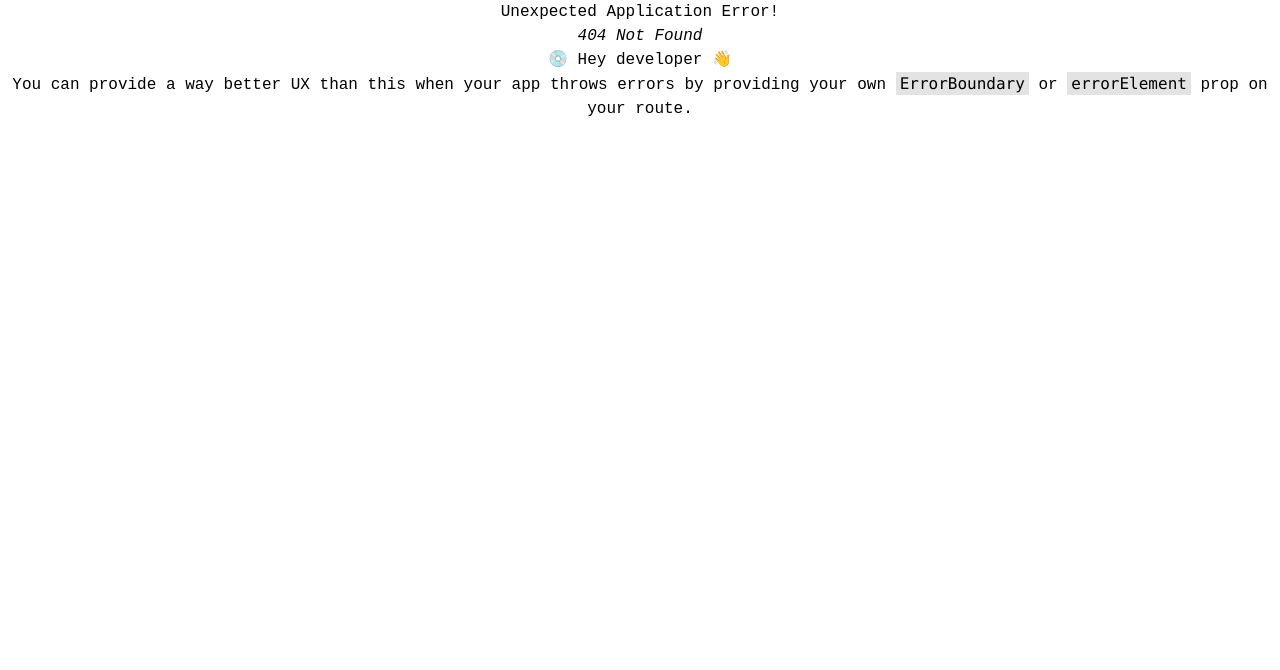
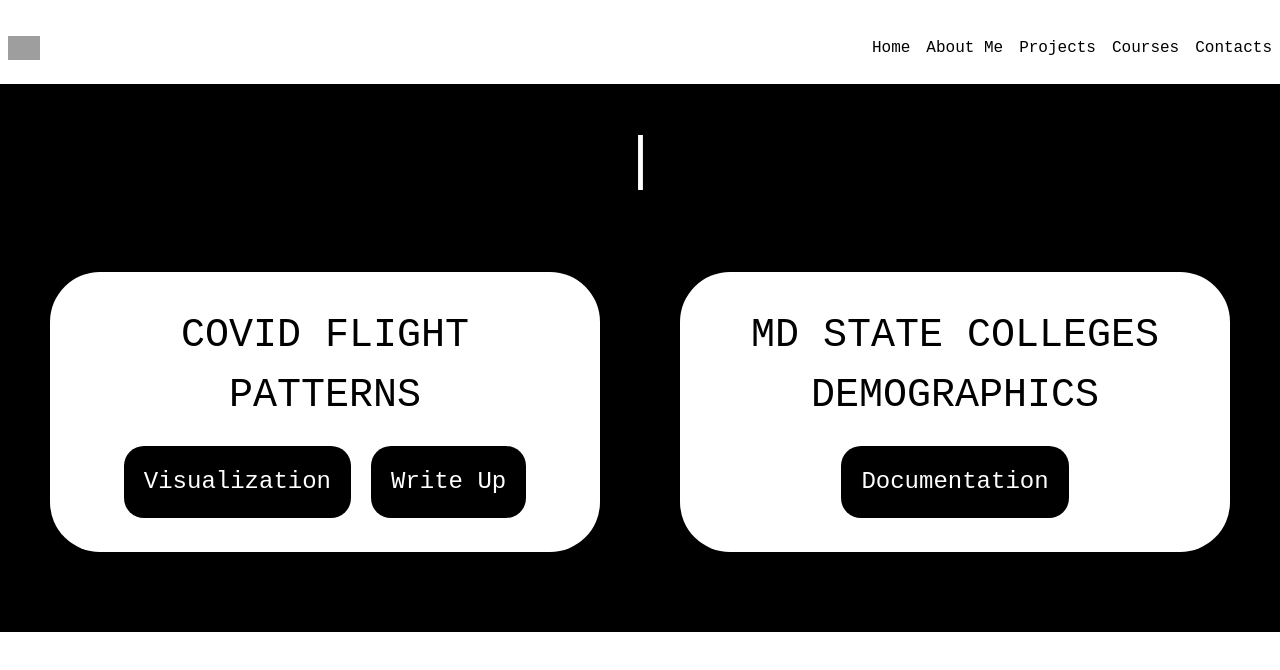
Before and after one commit to zakiralhasan/it-boss-project-one, a React (Vite) app: page /data-analysis in a window 1280 px wide. Before the commit this address had no page. Shown: the top 670 px of the page. Built offline with nearby package versions, Linux system fonts and the light colour scheme; grey boxes are pictures that could not be loaded.

Commit message:
data analysis page added

```diff
--- a/src/App.jsx
+++ b/src/App.jsx
@@ -4,6 +4,7 @@ import Home from './pages/home/Home'
 import OtherProjects from './pages/OtherProjects'
 import OrgInternet from './pages/OrgInternet'
 import MentelHealth from './pages/MentelHealth'
+import DataAnalysis from './pages/DataAnalysis'
 
 function App() {
   const router = createBrowserRouter([
@@ -18,7 +19,7 @@ function App() {
     },
     { path: '/mentel-health', element: <MentelHealth /> },
     {},
-    {},
+    { path: '/data-analysis', element: <DataAnalysis /> },
     {}
   ])
   return (
--- a/src/components/projects/Projects.jsx
+++ b/src/components/projects/Projects.jsx
@@ -21,8 +21,8 @@ const Projects = () => {
                                 </Link>
                             </div>
                             <div className='w-[320px] xl:w-[477px]'>
-                                <Link >
-                                    <p className='border border-black p-7 text-2xl  '>Course Projects</p>
+                                <Link to='/data-analysis'>
+                                    <p className='border border-black p-7 text-2xl  '>Data Analysis</p>
                                 </Link>
                             </div>
                             <div className='w-[320px] xl:w-[477px]'>
--- /dev/null
+++ b/src/pages/DataAnalysis.jsx
@@ -0,0 +1,43 @@
+import Navbar from "../components/navbar/Navbar";
+import Typewriter from 'typewriter-effect';
+
+const DataAnalysis = () => {
+    return (
+        <div>
+            <Navbar />
+            <div className="bg-black pb-10 justify-center items-center">
+                <div className='  text-white text-6xl pt-12 mb-10'>
+                    <Typewriter
+                        options={{
+                            strings: ['Data Analysis'],
+                            autoStart: true,
+                            loop: true,
+                        }}
+                    />
+                </div>
+                {/* Box section start  */}
+                < div className="flex xl:flex-row flex-col justify-center items-center">
+                    <div className="flex justify-center items-center bg-white w-[550px] h-[280px] rounded-[50px] m-10">
+                        <div >
+                            <h2 className="text-[40px] mb-5">COVID FLIGHT <br /> PATTERNS</h2>
+                            <div className="flex gap-5 justify-center">
+                                <button className="bg-black text-white p-5 rounded-[20px] text-2xl">Visualization</button>
+                                <button className="bg-black text-white p-5 rounded-[20px] text-2xl">Write Up</button>
+                            </div>
+                        </div>
+                    </div>
+                    <div className="flex justify-center items-center bg-white w-[550px] h-[280px] rounded-[50px] m-10">
+                        <div >
+                            <h2 className="text-[40px] mb-5">MD STATE COLLEGES <br /> DEMOGRAPHICS</h2>
+                            <div className="flex gap-5 justify-center">
+                                <button className="bg-black text-white p-5 rounded-[20px] text-2xl">Documentation</button>
+                            </div>
+                        </div>
+                    </div>
+                </div>
+            </div>
+        </div>
+    );
+};
+
+export default DataAnalysis;
```
